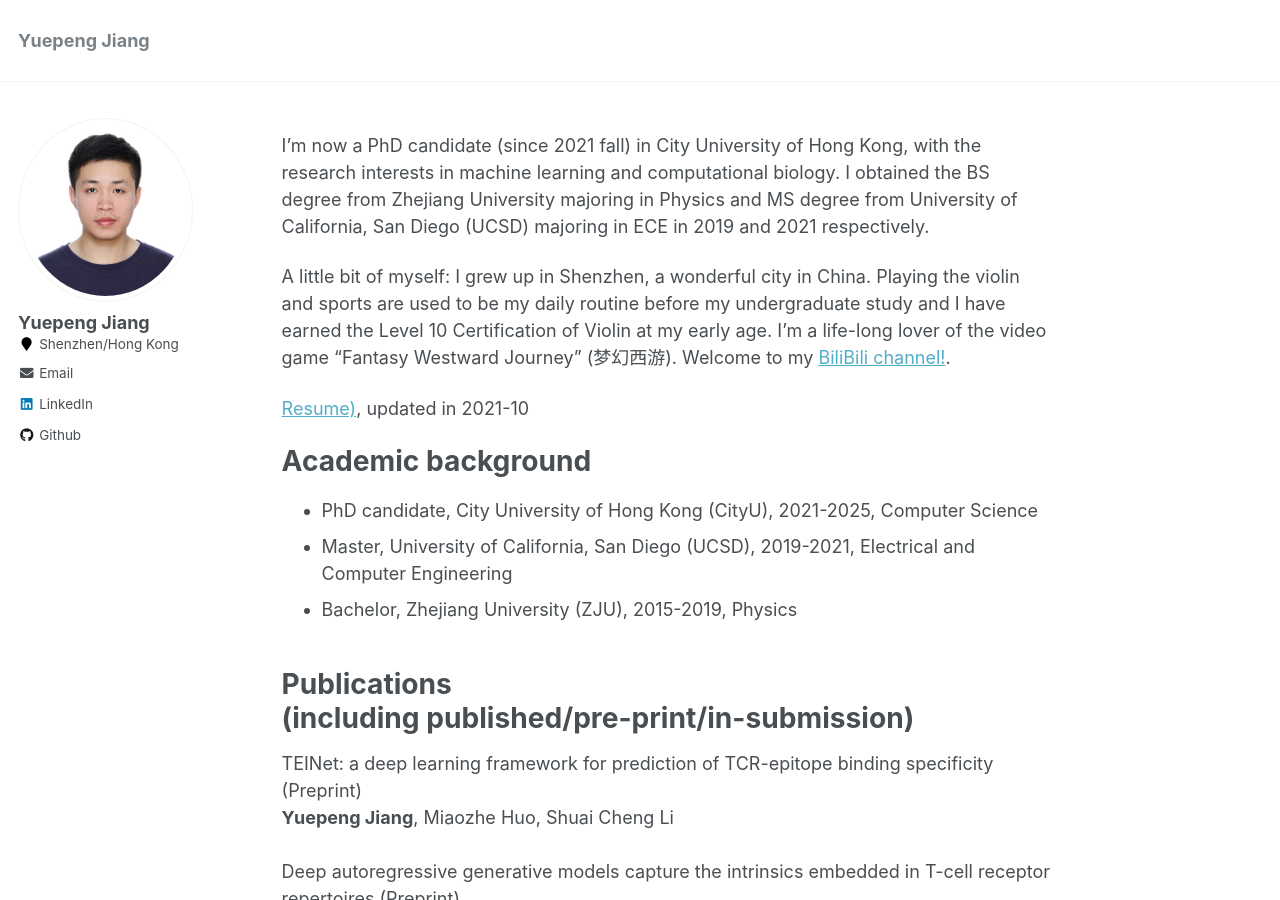
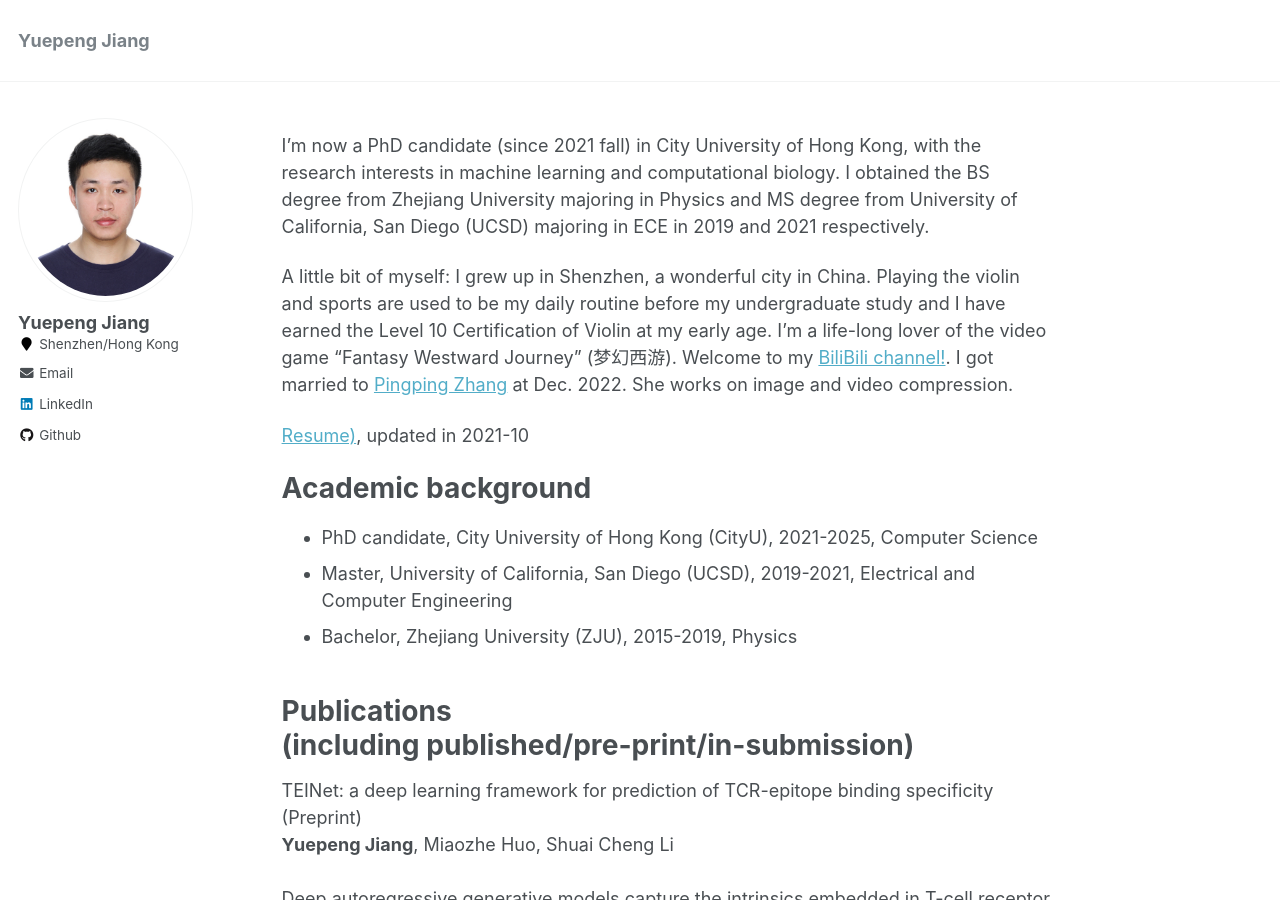
Before and after one commit to jiangdada1221/jiangdada1221.github.io, a Jekyll site: the page built from _pages/about.md, in a window 1280 px wide and 900 px high. Built offline with Jekyll 4.4.1, drawn with Linux system fonts in a browser that asks for light colours.

Commit message:
Update about.md

```diff
--- a/_pages/about.md
+++ b/_pages/about.md
@@ -11,7 +11,7 @@ redirect_from:
 <br /> <br /> -->
 I'm now a PhD candidate (since 2021 fall) in City University of Hong Kong, with the research interests in machine learning and computational biology. I obtained the BS degree from Zhejiang University majoring in Physics and MS degree from University of California, San Diego (UCSD) majoring in ECE in 2019 and 2021 respectively. <br />
 
-A little bit of myself: I grew up in Shenzhen, a wonderful city in China. Playing the violin and sports are used to be my daily routine before my undergraduate study and I have earned the Level 10 Certification of Violin at my early age. I'm a life-long lover of the video game “Fantasy Westward Journey” (梦幻西游). Welcome to my [BiliBili channel!](https://space.bilibili.com/484406122?spm_id_from=333.1007.0.0). <br />
+A little bit of myself: I grew up in Shenzhen, a wonderful city in China. Playing the violin and sports are used to be my daily routine before my undergraduate study and I have earned the Level 10 Certification of Violin at my early age. I'm a life-long lover of the video game “Fantasy Westward Journey” (梦幻西游). Welcome to my [BiliBili channel!](https://space.bilibili.com/484406122?spm_id_from=333.1007.0.0). I got married to [Pingping Zhang](https://ppingzhang.github.io/) at Dec. 2022. She works on image and video compression. <br />
 
 [Resume)](https://jiangdada1221.github.io/files/CV_2021fall.pdf), updated in 2021-10 <br />
 
```
